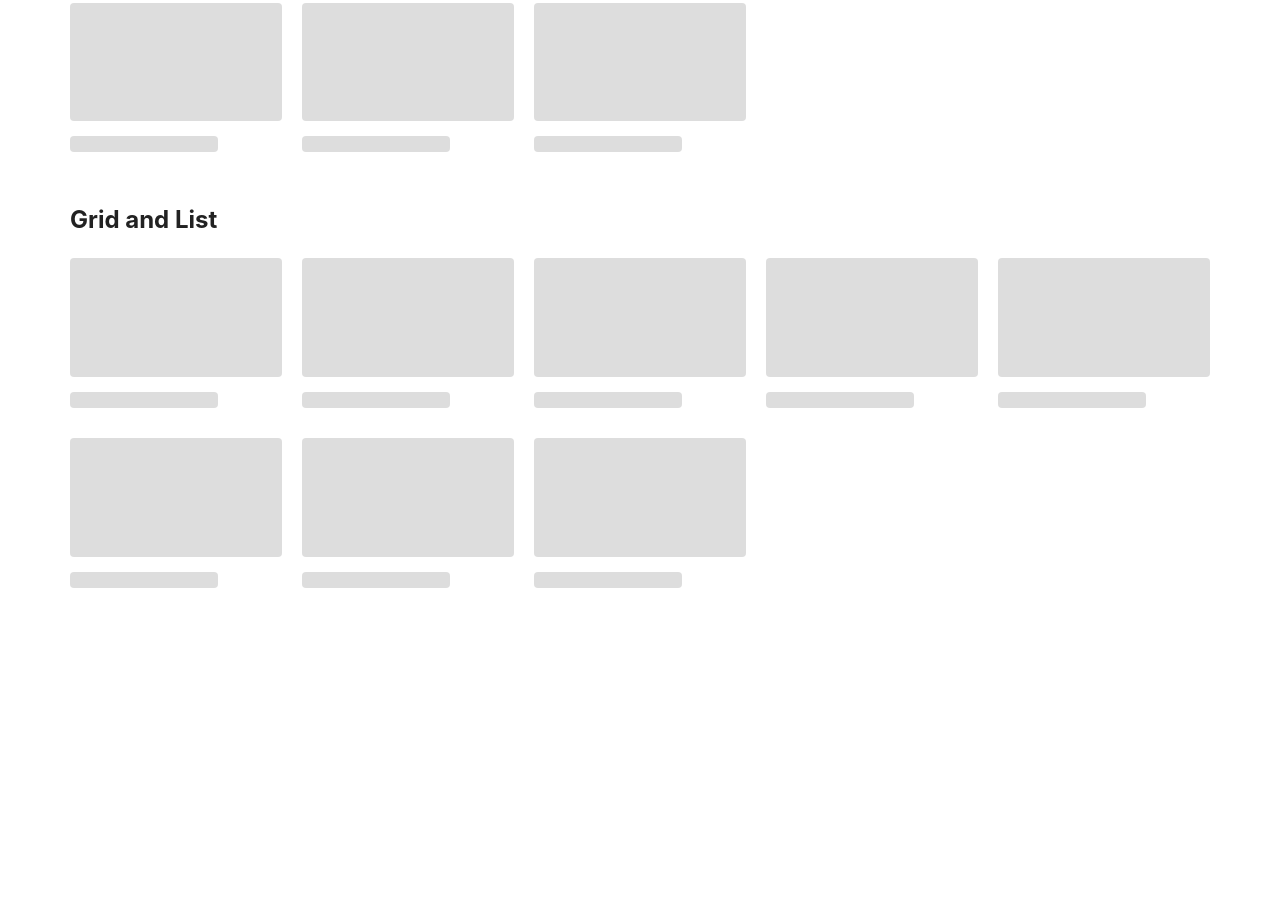
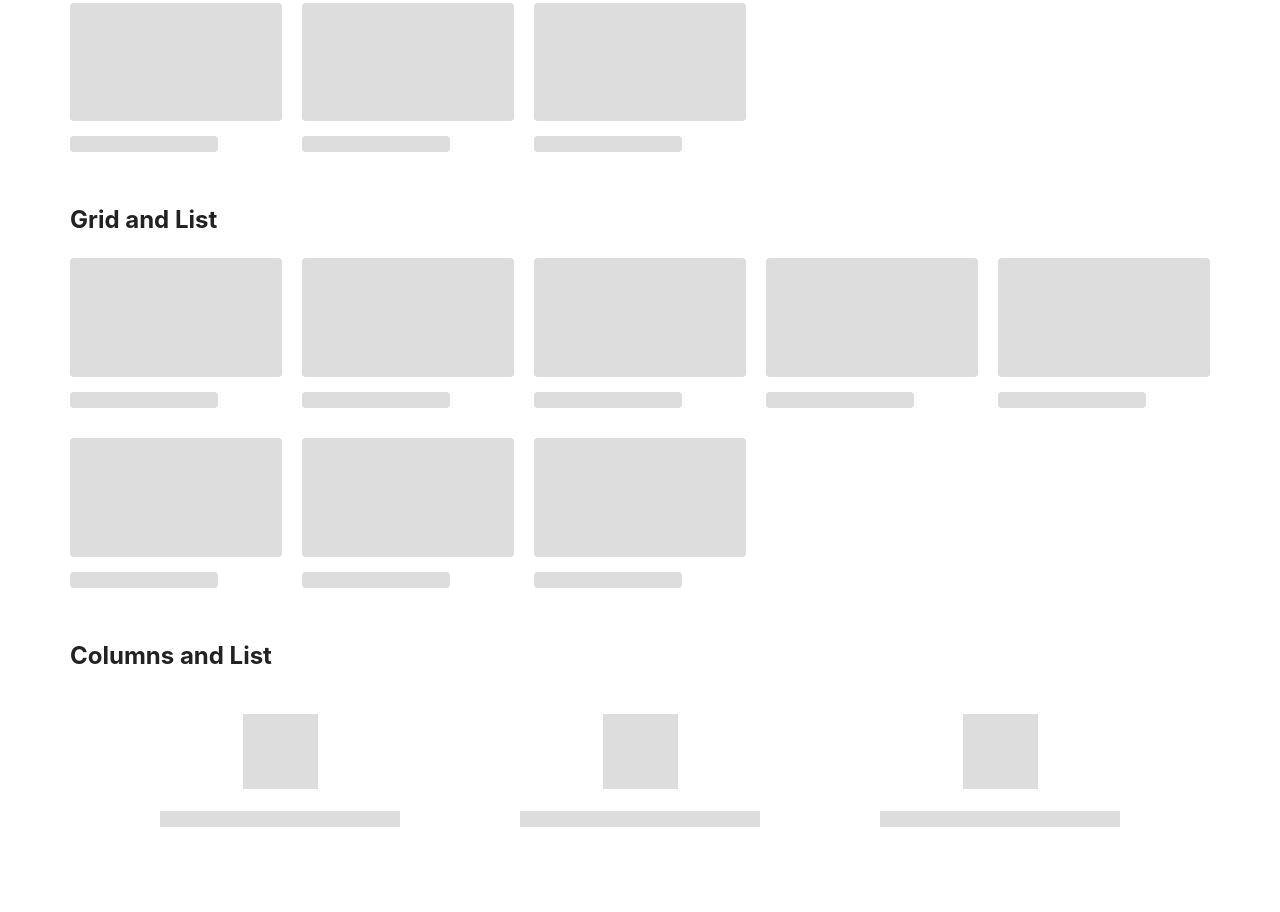
Before and after one commit to iagobruno/responsive-layout-boilerplate, a plain HTML site: page index.html in a window 1280 px wide. Shown: the part 379-1291 px from the top of the page. Before the commit the page ends 992 px from the top, so only its background shows below. Drawn offline with Linux system fonts and the light colour scheme.

Commit message:
feat: Add Columns examples

```diff
--- a/index.html
+++ b/index.html
@@ -56,4 +56,15 @@
       </div>
     </div>
   </section>
+
+  <section id="columns-and-list">
+    <div class="container">
+      <h2>Columns and List</h2>
+      <div class="columns">
+        <div class="columns__item"></div>
+        <div class="columns__item"></div>
+        <div class="columns__item"></div>
+      </div>
+    </div>
+  </section>
 </body>
--- a/styles.css
+++ b/styles.css
@@ -105,6 +105,36 @@ article::after {
   width: 70%;
   display: block;
 }
+
+.columns {
+  display: flex;
+  justify-content: space-evenly;
+  flex-wrap: wrap;
+  margin-top: 40px;
+}
+
+.columns__item {
+  display: flex;
+  flex-direction: column;
+  align-items: center;
+  width: 300px;
+  margin-bottom: 60px;
+}
+.columns__item::before {
+  content: '';
+  background-color: var(--gray-color);
+  display: block;
+  height: 75px;
+  width: 75px;
+  margin-bottom: 22px;
+}
+.columns__item::after {
+  content: '';
+  background-color: var(--gray-color);
+  display: block;
+  height: 16px;
+  width: 80%;
+}
 @media (max-width: 500px) {
   :root {
     --container-horizontal-gap: var(--default-gap);
```
